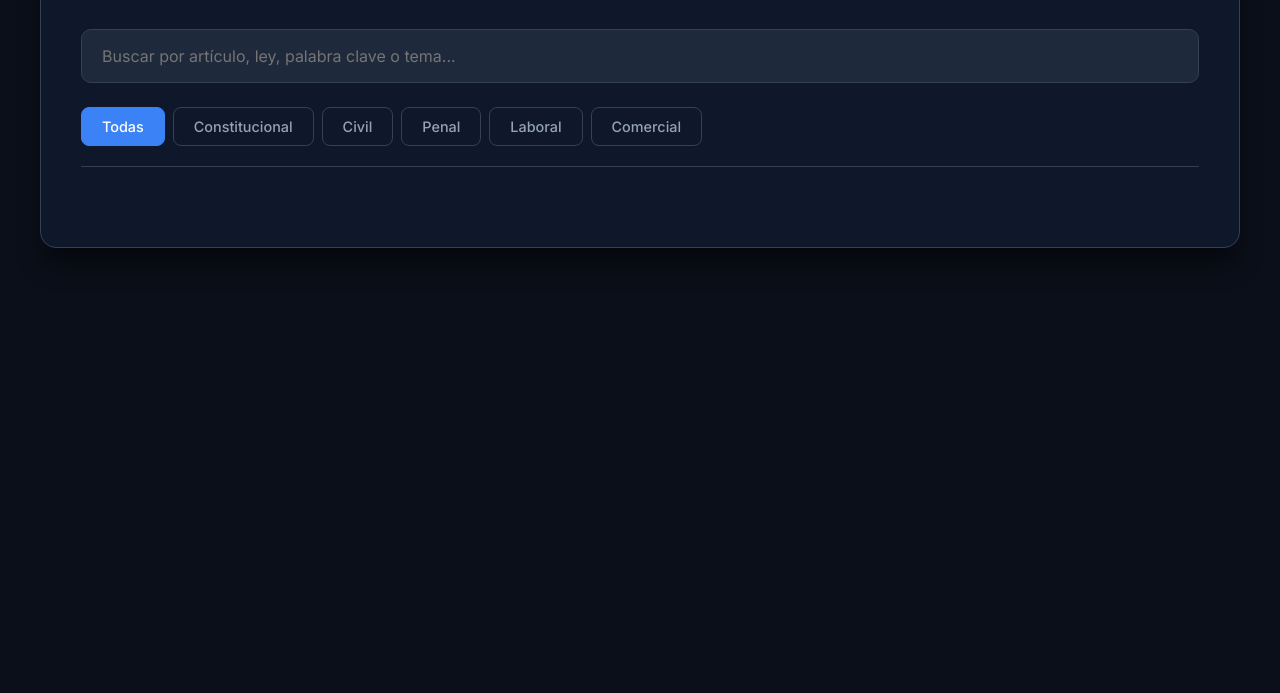
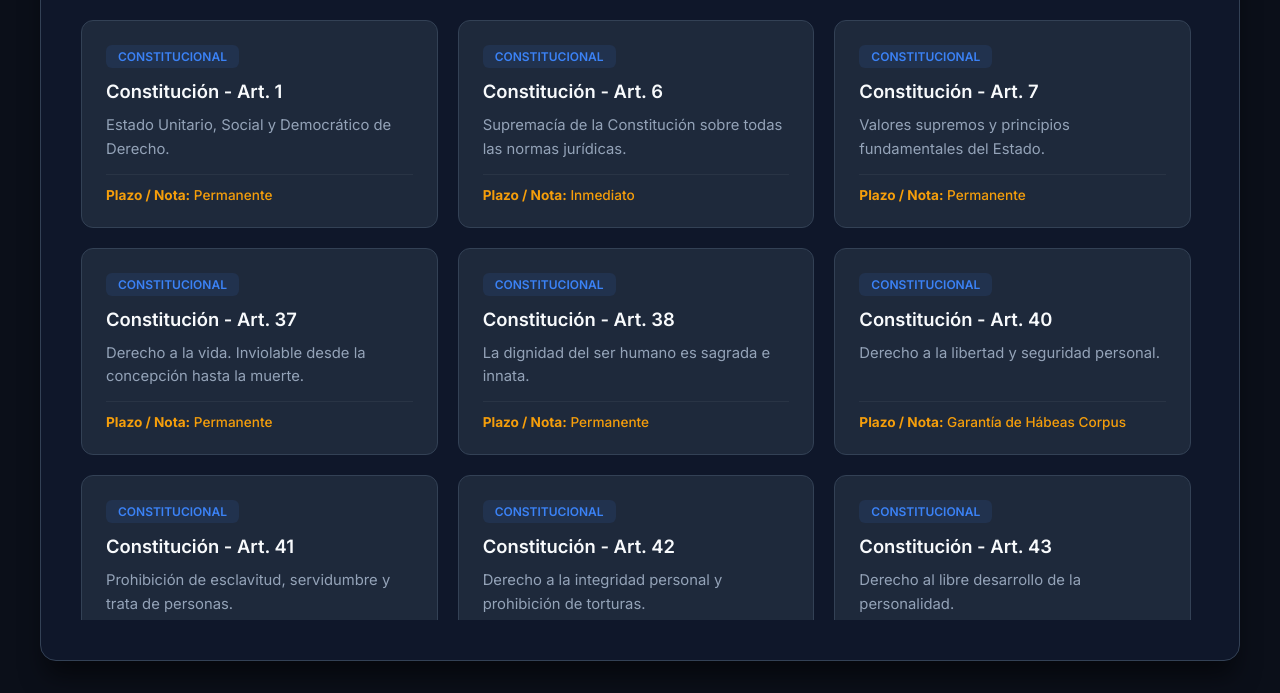
Before and after one commit to Kokito-Neko-Kiss/programacion-web, a website built with Vite: page index.html in a window 1280 px wide. Shown: the part 334-1027 px from the top of the page. Before the commit the page ends 800 px from the top, so only its background shows below. Built offline with nearby package versions, Linux system fonts and the light colour scheme.

Commit message:
Conectar main.js de Vite correctamente

```diff
--- a/index.html
+++ b/index.html
@@ -34,6 +34,6 @@
         </section>
     </main>
 
-    <script src="./src/app.js"></script>
+    <script type="module" src="/src/main.js"></script>
 </body>
 </html>
```
